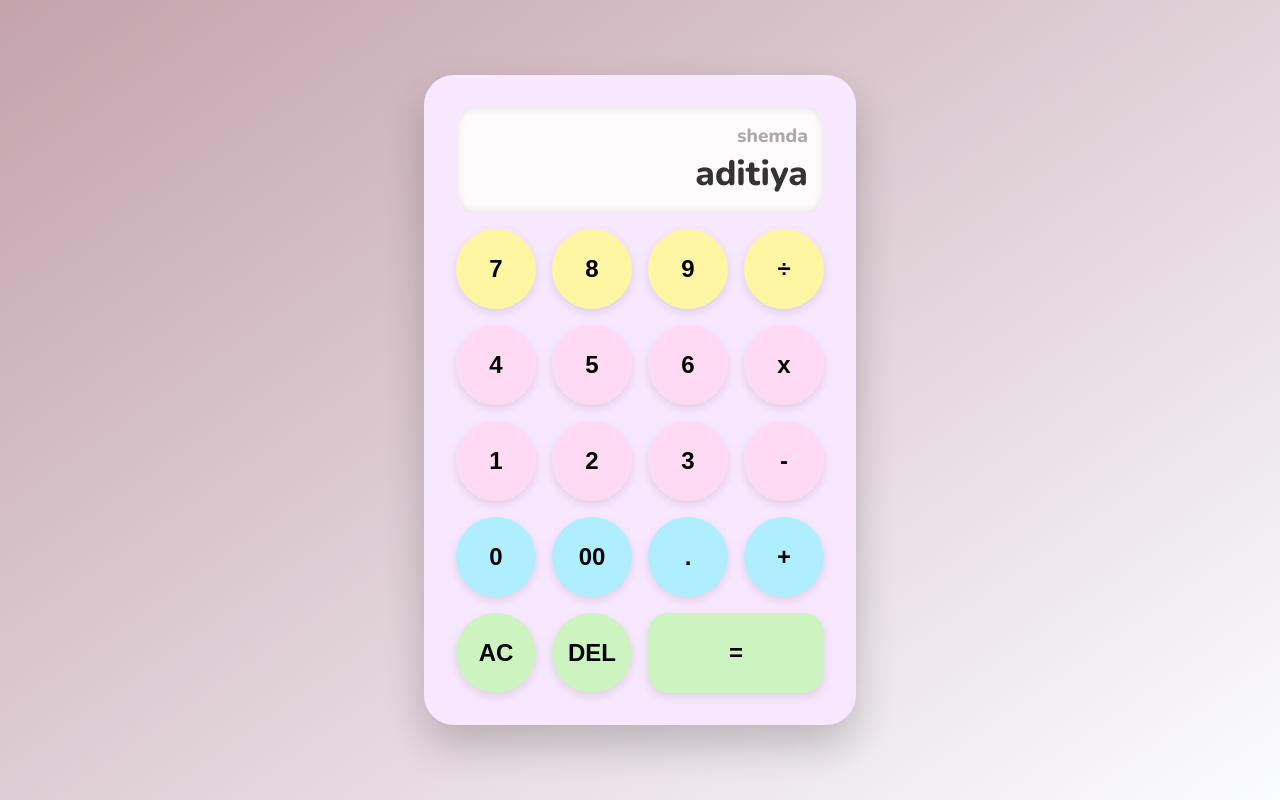
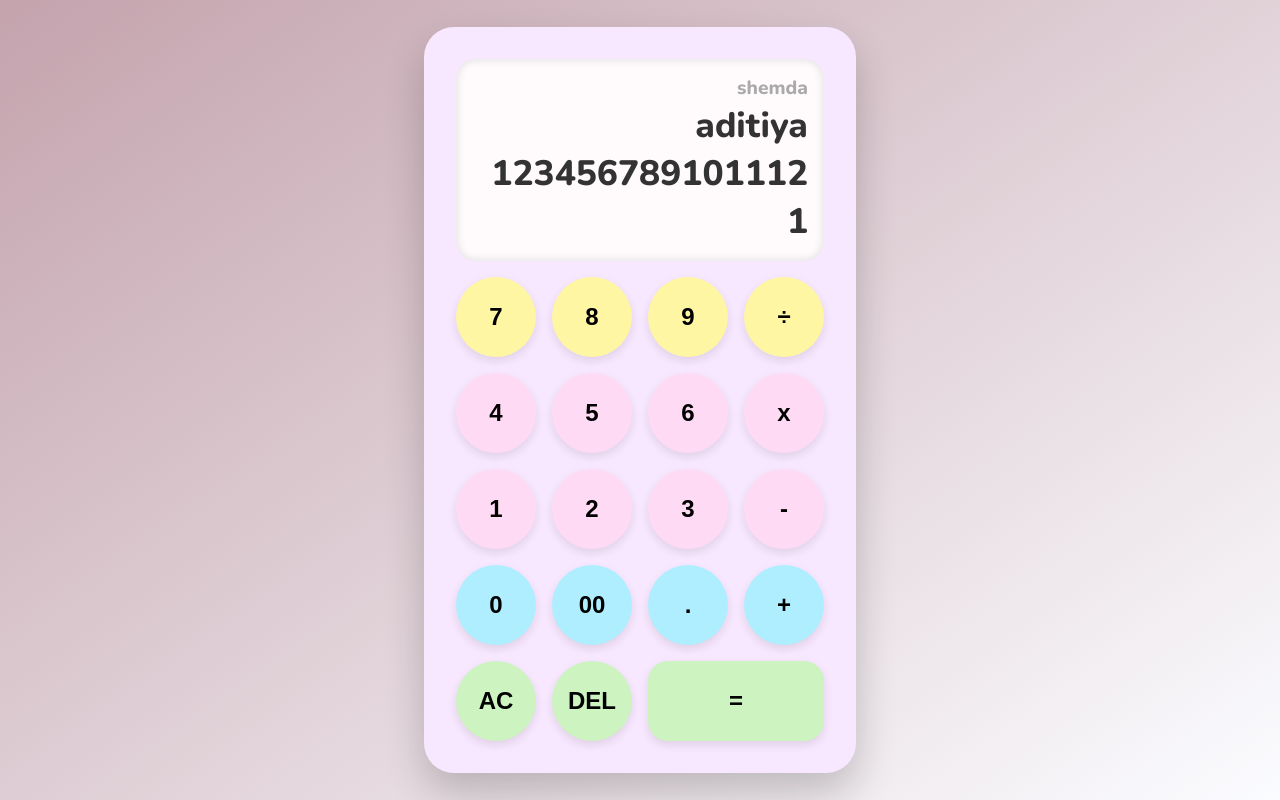
Before and after one commit to Zenatrite/Kawai-Calculator, a plain HTML site: page index.html in a window 1280 px wide. Drawn offline with nearby package versions, Linux system fonts and the light colour scheme.

Commit message:
Update index.html

```diff
--- a/index.html
+++ b/index.html
@@ -12,6 +12,7 @@
 <div class="output">
   <div data-previous class="previous-operation">shemda</div>
   <div data-current class="current-operation">aditiya</div>
+  <div class="current-operation">1234567891011121</div>
 </div>
         <button class="btn yellow" data-number>7</button>
         <button class="btn yellow" data-number>8</button>
```
